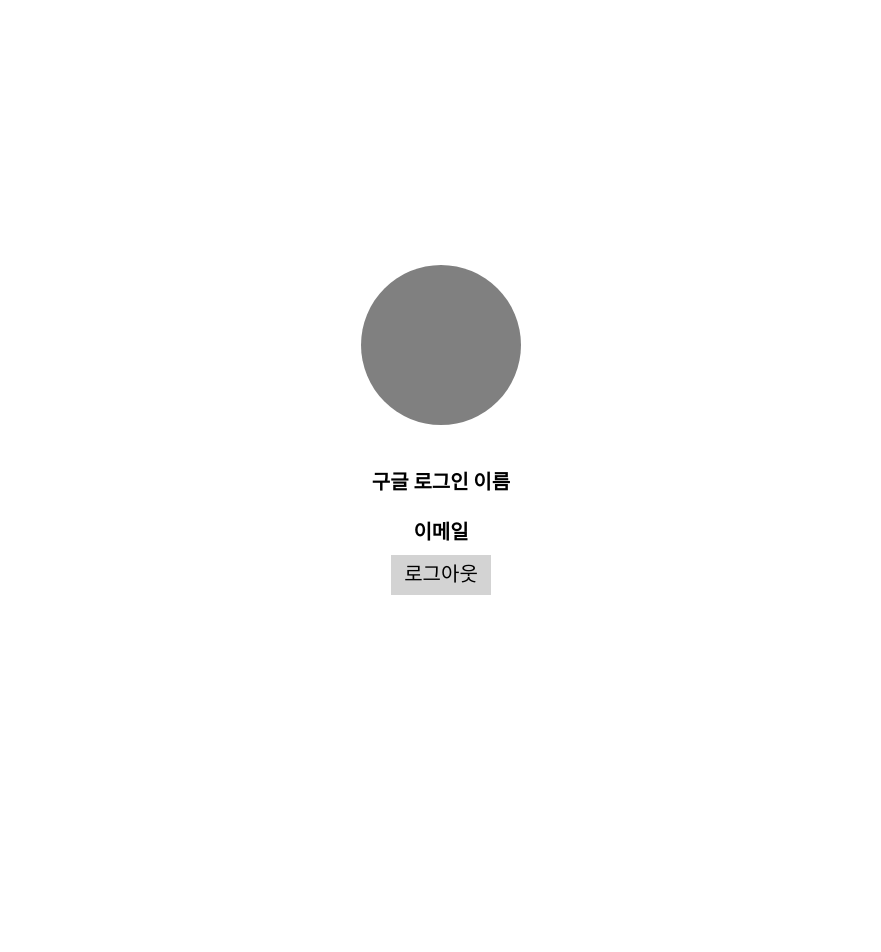
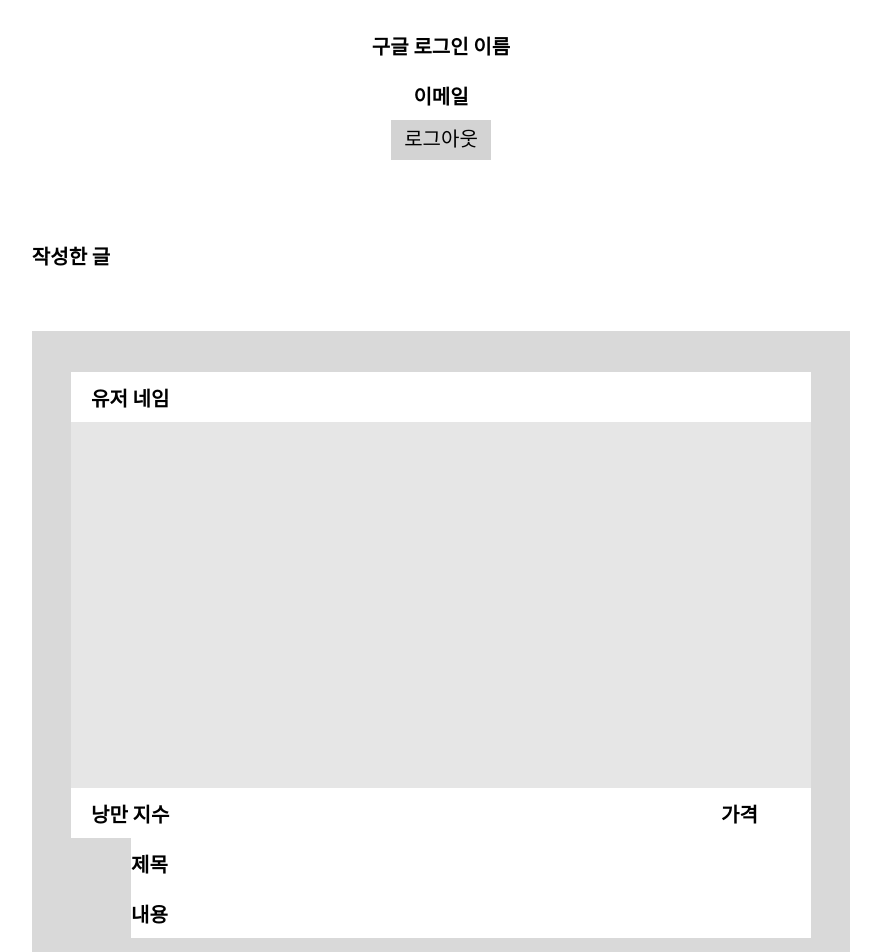
Before and after one commit to ROWELLI/Meojeori_Front, a React (Create React App) app in the folder meojeori/: page /Mypage in a window 1280 px wide. Shown: the top 952 px of the page, without its empty margins (199-1080 px from the left). Before the commit the page ends 800 px from the top, so only its background shows below. Built offline with nearby package versions, Linux system fonts and the light colour scheme.

Commit message:
온유: mypage

```diff
--- a/meojeori/src/Pages/Mypage/Mypage.js
+++ b/meojeori/src/Pages/Mypage/Mypage.js
@@ -10,19 +10,35 @@ function Mypage() {
             <Container Height="50px"><Text fontSize="20px">구글 로그인 이름</Text></Container>
             <Container Height="50px"><Text fontSize="20px">이메일</Text></Container>
             <Container><IconButton Height="40px" Width="100px"><Text fontSize="20px">로그아웃</Text></IconButton></Container>
+
+            <Container Height="800px" Align="top" MarginTop="70px">
+                    <Container Height="50px" Justify="left"><Text fontSize="20px">작성한 글</Text></Container>
+                    <Container Color="#D9D9D9" Height="648px" Direction="column">
+                        <Container Width="740px" Height="50px" Justify="left"><Text fontSize="20px" MarginLeft="20px">유저 네임</Text></Container>
+                        <Container Color="#E6E6E6" Width="740px" Height="366px" Align="top"></Container>
+                        <Container Width="740px" Height="50px">
+                            <Container Justify="left" Width="650px"><Text fontSize="20px" MarginLeft="20px">낭만 지수</Text></Container>
+                            <Container Justify="left" Width="90px"><Text fontSize="20px">가격</Text></Container>
+                        </Container>
+                        <Container MarginLeft="60px" Width="680px" Height="50px" Justify="left"><Text fontSize="20px">제목</Text></Container>
+                        <Container MarginLeft="60px" Width="680px" Height="50px" Justify="left"><Text fontSize="20px">내용</Text></Container>
+                    </Container>
+            </Container>
         </div>
     );
 }
 
 export const Container = styled.div`
     margin-top: ${(props) => props.MarginTop};
-    background-color: white;
+    background-color:  ${(props) => props.Color || "white"};
     width: ${(props) => props.Width || "100%"};
     height: ${(props) => props.Height || "auto"};
     display: flex;
     align-items: ${(props) => props.Align || "center"}; /* 세로 방향 가운데 정렬 */
     justify-content: ${(props) => props.Justify || "center"};
     margin-left: ${(props) => props.MarginLeft || '0px'};
+    flex-direction: ${(props) => props.Direction || 'none'};; /* 세로 방향으로 아이템 나열 */
+    flex-wrap: wrap;
 `;
 
 export const Circle = styled.div`
```
Also changed, not shown: meojeori/src/Pages/Mypage/img/profile.png (deleted), 1 other file (tests, documents, lock files or other folders).
